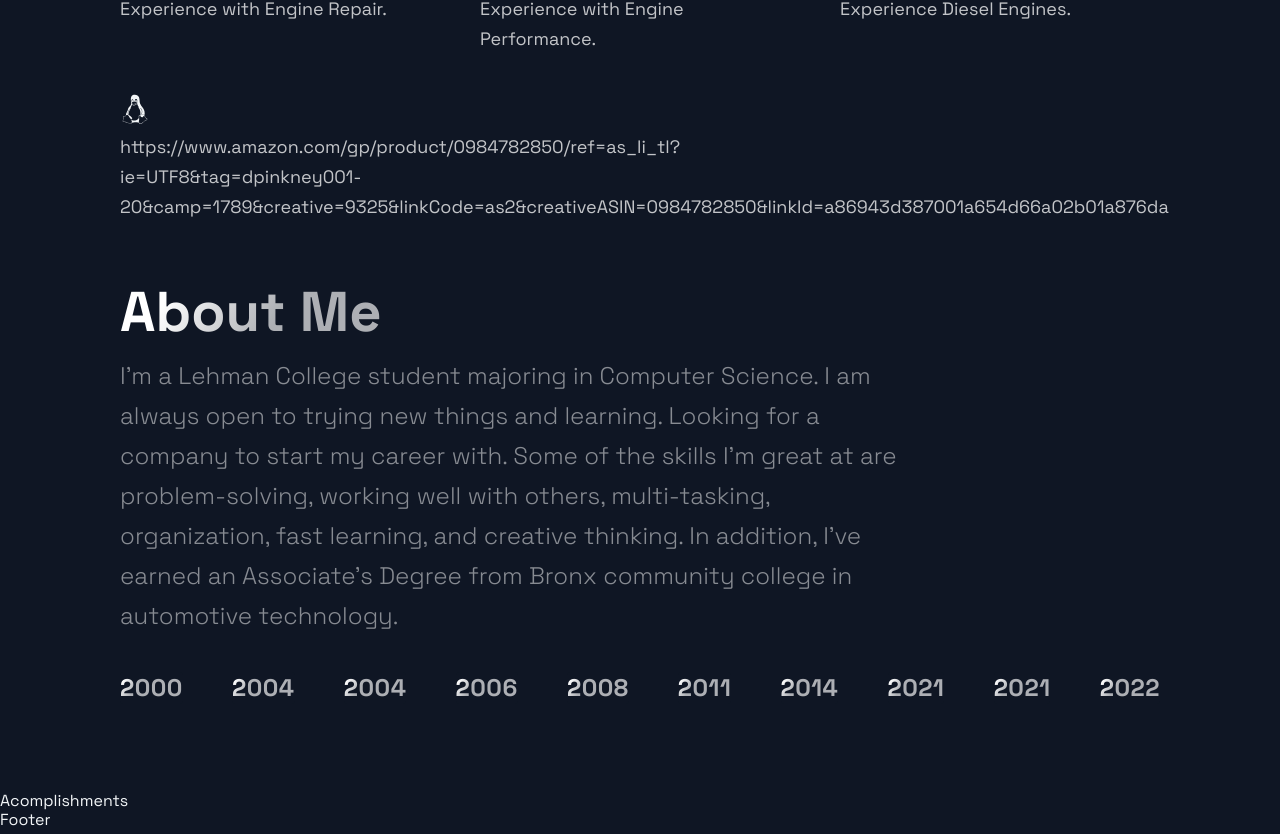
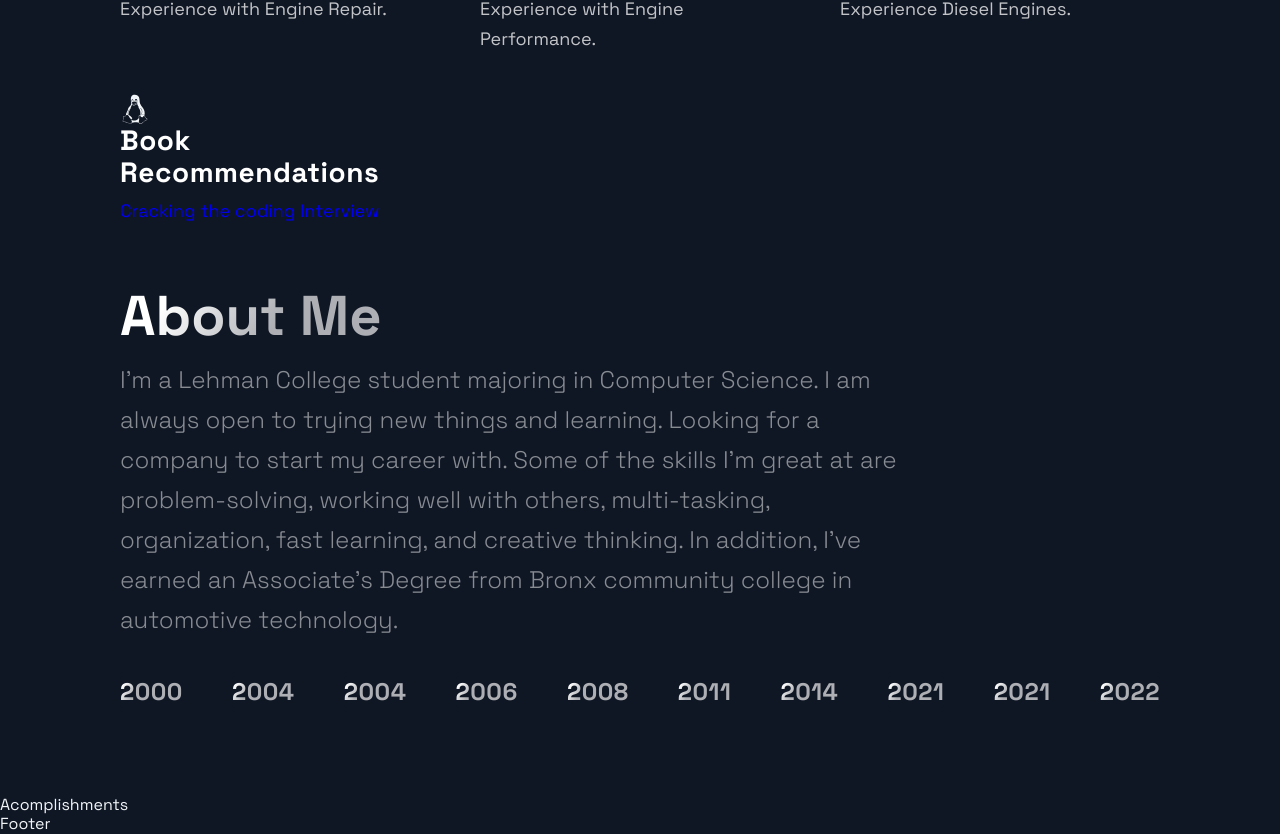
Before and after one commit to Dpinkney001/myWebsite, a Next.js app: page / in a window 1280 px wide. Shown: the part 3519-4353 px from the top of the page. Built offline with nearby package versions, Linux system fonts and the light colour scheme.

Commit message:
adding book links

```diff
--- a/src/components/Technologies/Technologies.js
+++ b/src/components/Technologies/Technologies.js
@@ -2,6 +2,7 @@ import React from 'react';
 import { DiAndroid, DiDatabase, DiFirebase, DiJava, DiLinux, DiPython, DiRasberryPi, DiReact, DiZend } from 'react-icons/di';
 import { Section, SectionDivider, SectionText, SectionTitle } from '../../styles/GlobalComponents';
 import { List, ListContainer, ListItem, ListParagraph, ListTitle } from './TechnologiesStyles';
+//import { ExternalLinks, Tag };
 
 const Technologies = () =>  (
   <Section id="tech">
@@ -205,9 +206,9 @@ const Technologies = () =>  (
       <ListItem>
       <DiLinux  size="3rem" />
         <ListContainer>
-          <ListTitle></ListTitle>
+          <ListTitle>Book Recommendations</ListTitle>
           <ListParagraph>
-          https://www.amazon.com/gp/product/0984782850/ref=as_li_tl?ie=UTF8&tag=dpinkney001-20&camp=1789&creative=9325&linkCode=as2&creativeASIN=0984782850&linkId=a86943d387001a654d66a02b01a876da
+            <a href="https://amzn.to/3JUvH8Z">Cracking the coding Interview</a>
           </ListParagraph>
         </ListContainer>
       </ListItem>
--- a/src/constants/constants.js
+++ b/src/constants/constants.js
@@ -49,3 +49,8 @@ export const TimeLineData = [
   { year: 2021, text: 'Created this website :-)', },
   { year: 2022, text: 'Will Start electrical/electronic technology at Suffolk Community College', },
 ];
+export const bookrecommendations = [
+  { bookname: "Cracking the coding interview"},
+  { booknamelink: 'https://www.amazon.com/gp/product/0984782850/ref=as_li_tl?ie=UTF8&camp=1789&creative=9325&creativeASIN=0984782850&linkCode=as2&tag=dpinkney001-20&linkId=7f5631de878c3c34569939b6d917ff68' },
+
+];
```
